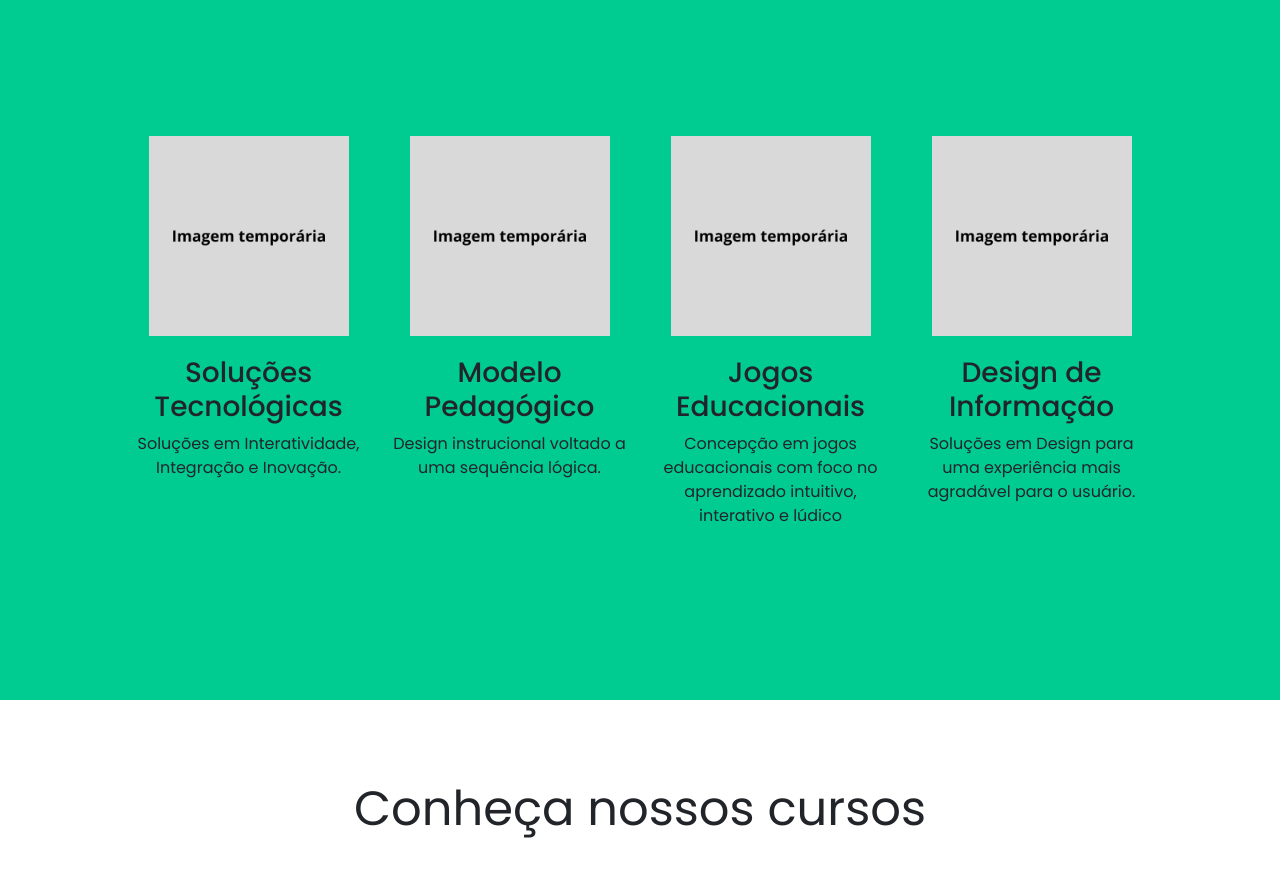
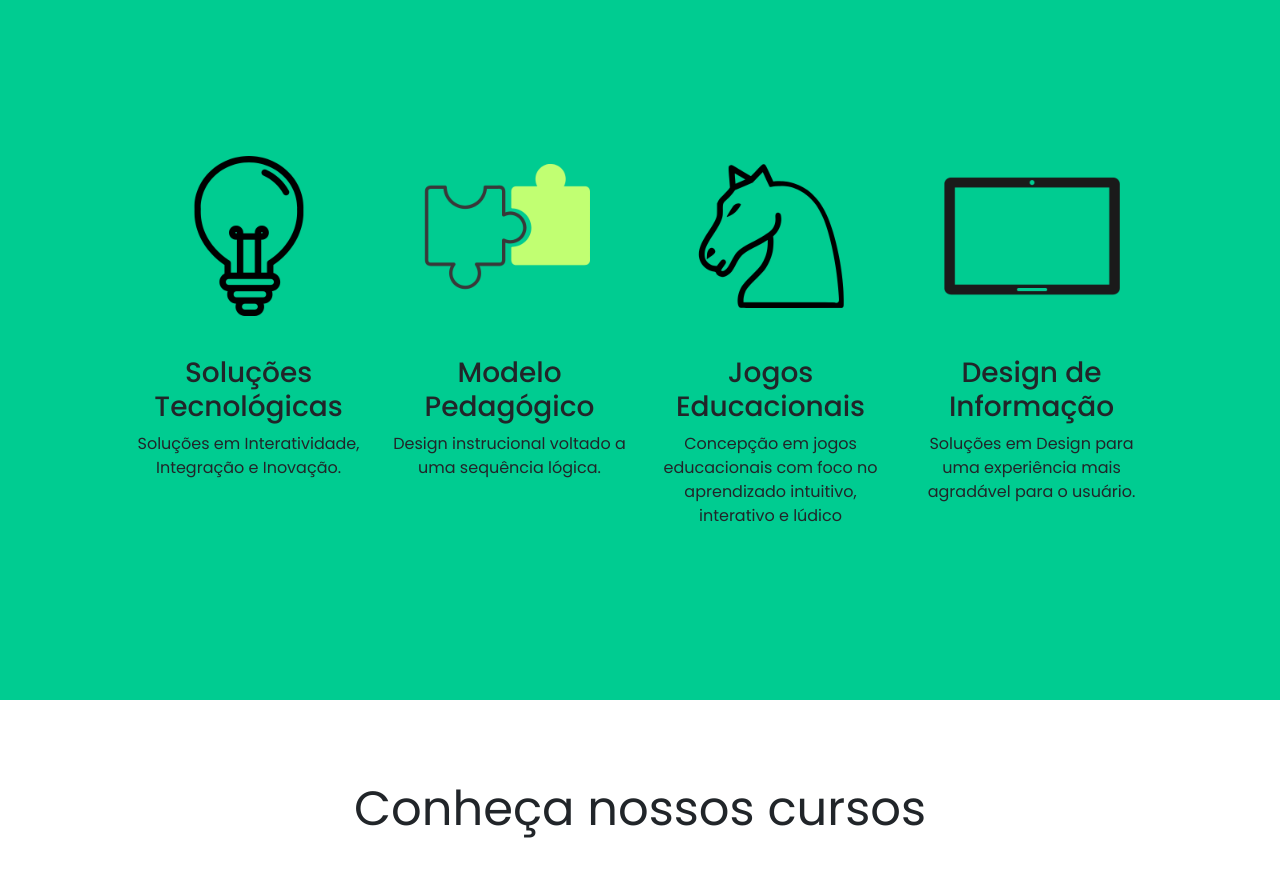
Before and after one commit to Marsseloh/Site-COSAIC, a plain HTML site: page index.html in a window 1280 px wide. Shown: the part 1220-2105 px from the top of the page. Drawn offline with nearby package versions, Linux system fonts and the light colour scheme.

Commit message:
Imagens adicionais

```diff
--- a/index.html
+++ b/index.html
@@ -74,22 +74,22 @@
         <section class="servicos">
             <ul class="itens">
                 <li>
-                    <img src="Img/Imagem-temporária-pequena.png" alt="">
+                    <img src="Img/1.png" alt="">
                     <h3>Soluções Tecnológicas</h3>
                     <p>Soluções em Interatividade, Integração e Inovação.</p>
                 </li>
                 <li>
-                    <img src="Img/Imagem-temporária-pequena.png" alt="">
+                    <img src="Img/2.png" alt="">
                     <h3>Modelo Pedagógico</h3>
                     <p>Design instrucional voltado a uma sequência lógica.</p>
                 </li>
                 <li>
-                    <img src="Img/Imagem-temporária-pequena.png" alt="">
+                    <img src="Img/3.png" alt="">
                     <h3>Jogos Educacionais</h3>
                     <p>Concepção em jogos educacionais com foco no aprendizado intuitivo, interativo e lúdico</p>
                 </li>
                 <li>
-                    <img src="Img/Imagem-temporária-pequena.png" alt="">
+                    <img src="Img/4.png" alt="">
                     <h3>Design de Informação</h3>
                     <p>Soluções em Design para uma experiência mais agradável para o usuário.</p>
                 </li>
```
Also changed, not shown: Img/1.png (added), Img/2.png (added), Img/3.png (added), Img/4.png (added).
